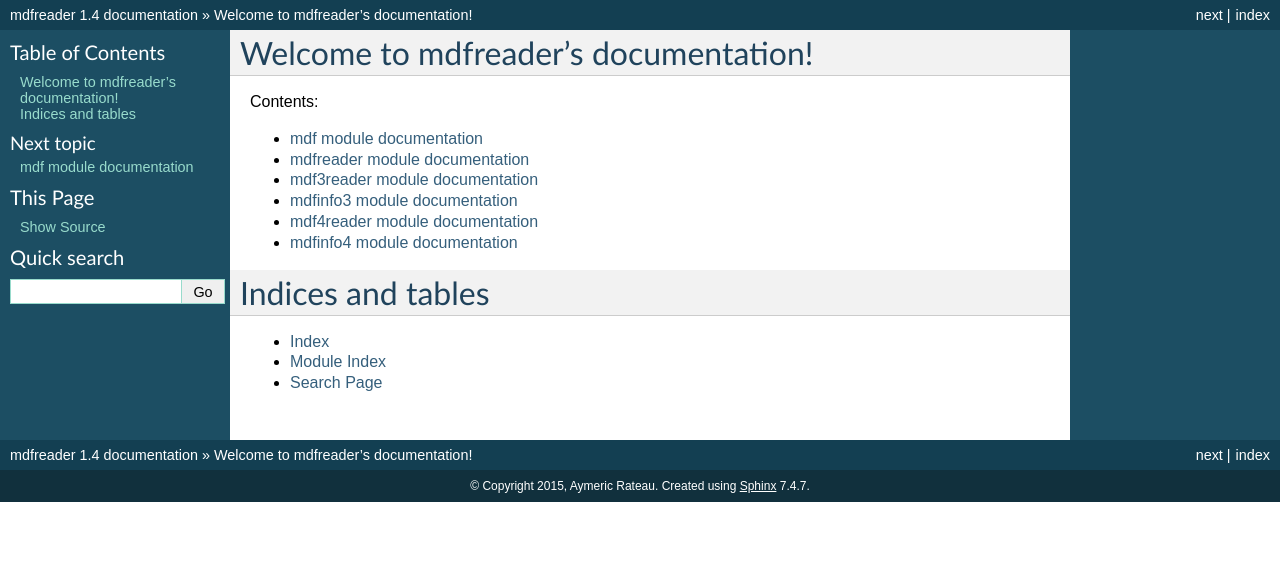
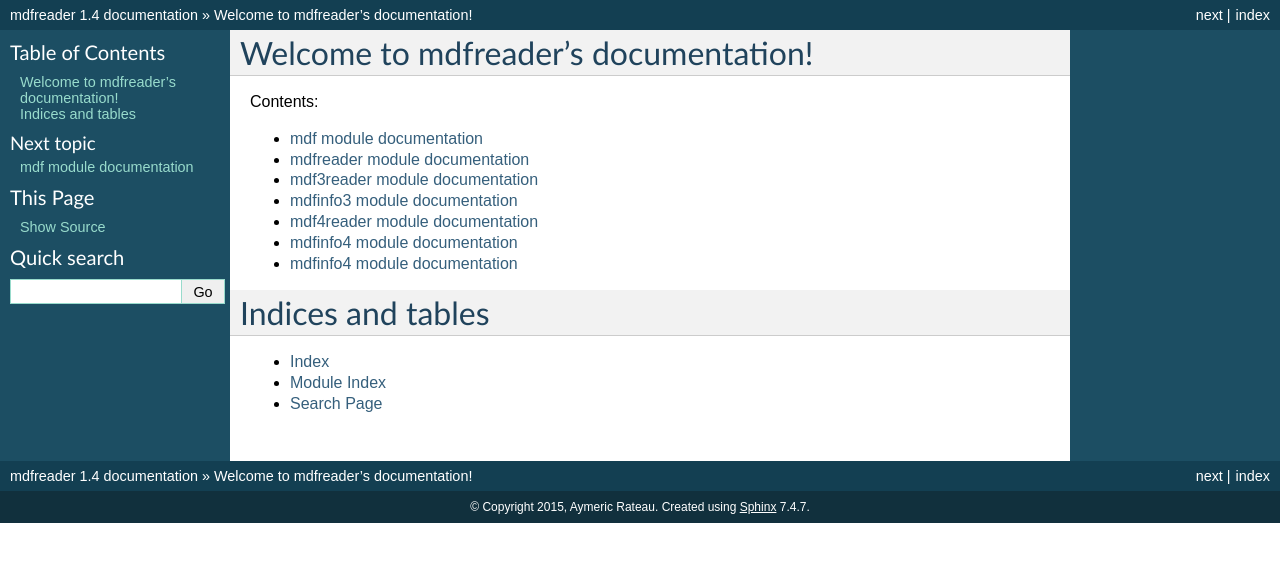
Before and after one commit to ratal/mdfreader, a Sphinx documentation site: the page built from docs/index.rst, in a window 1280 px wide. Shown: the top 562 px of the page. Built offline with Sphinx 7.4.7, drawn with Linux system fonts in a browser that asks for light colours.

Commit message:
updated documentation for new channel module

```diff
--- /dev/null
+++ b/docs/channel/index.rst
@@ -0,0 +1,7 @@
+mdfinfo4 module documentation
+=====================================
+
+.. automodule:: channel4
+    :members:
+    :undoc-members:
+    :show-inheritance:
--- a/docs/index.rst
+++ b/docs/index.rst
@@ -23,6 +23,8 @@ Contents:
 
    mdfinfo4/index
 
+   channel/index
+
 Indices and tables
 ==================
 
```
Also changed, not shown: 1 other file.
